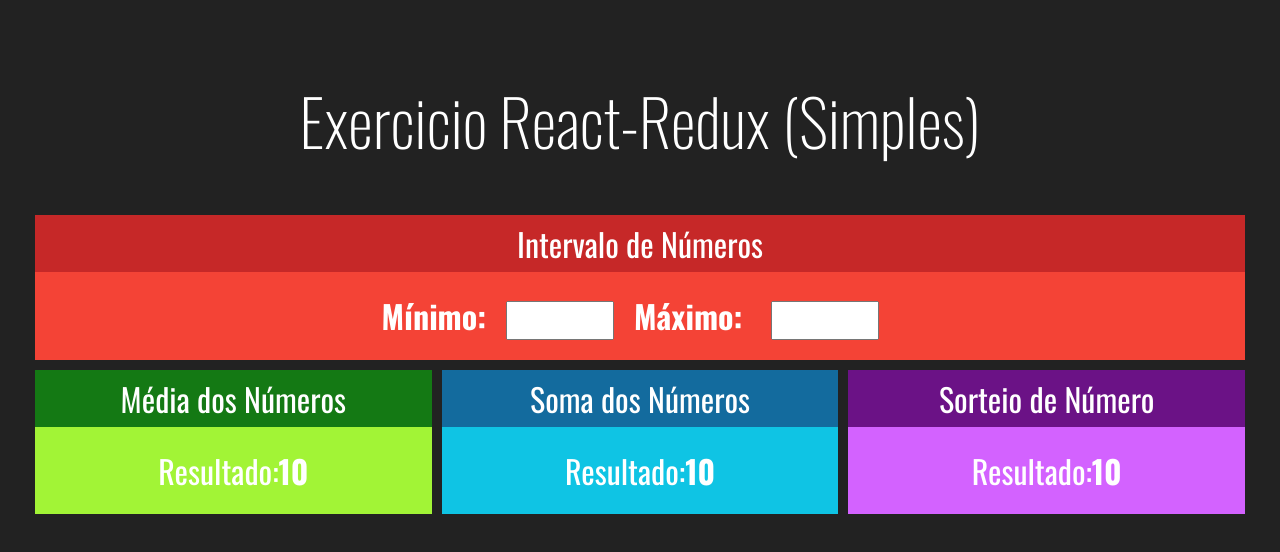
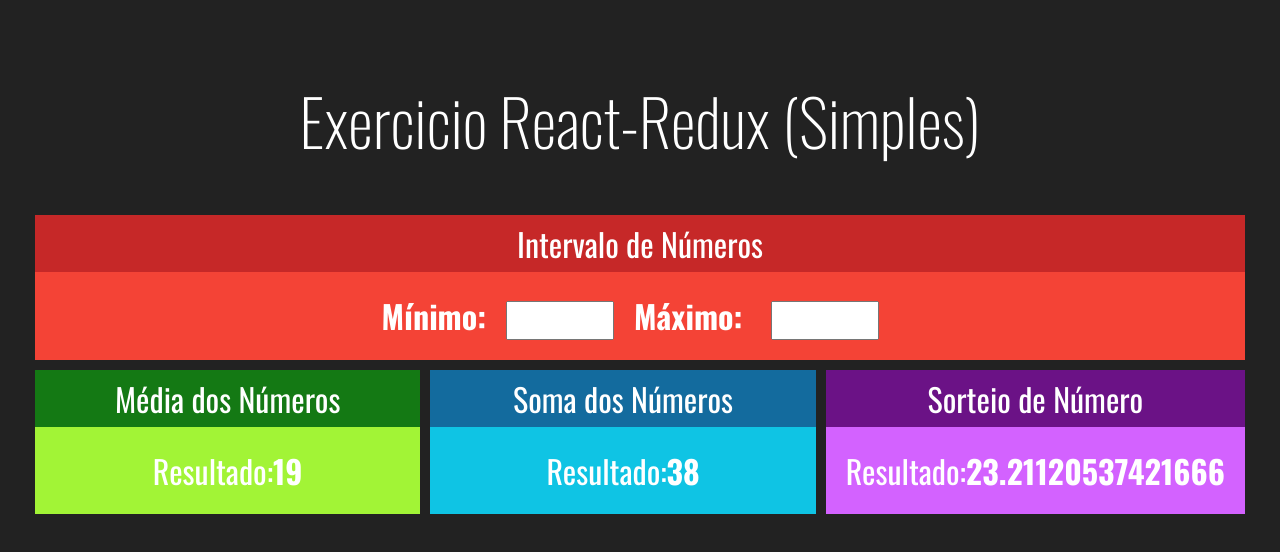
Before and after one commit to mauraodev/redux-simples, a React (Create React App) app: page / in a window 1280 px wide. Shown: the top 552 px of the page. Built offline with nearby package versions, Linux system fonts and the light colour scheme.

Commit message:
Conectando componentes

```diff
--- a/src/components/Media.jsx
+++ b/src/components/Media.jsx
@@ -1,17 +1,27 @@
 import React from 'react'
+import { connect } from 'react-redux'
 import Card from './Card'
 
 const Media = props => {
+    const { min, max } = props;
+
     return (
         <Card title="Média dos Números" green>
             <div>
                 <span>
                     <span>Resultado:</span>
-                    <strong>10</strong>
+                    <strong>{(min+max) / 2}</strong>
                 </span>
             </div>
         </Card>
     )
 }
 
-export default Media
+const mapStateToProps = state => {
+    return {
+        min: state.numeros.min,
+        max: state.numeros.max
+    }
+}
+
+export default connect(mapStateToProps)(Media)
--- a/src/components/Soma.jsx
+++ b/src/components/Soma.jsx
@@ -1,17 +1,28 @@
 import React from 'react'
+import { connect } from 'react-redux'
 import Card from './Card'
 
 const Soma = props => {
+  const { min, max } = props
+
   return (
     <Card title="Soma dos Números" blue>
       <div>
         <span>
           <span>Resultado:</span>
-                    <strong>10</strong>
+          <strong>{ min + max }</strong>
         </span>
       </div>
     </Card>
   )
 }
 
-export default Soma
+const mapStateToProps = (state) => {
+  return {
+    min: state.numeros.min,
+    max: state.numeros.max,
+  }
+}
+
+
+export default connect(mapStateToProps)(Soma)
--- a/src/components/Sorteio.jsx
+++ b/src/components/Sorteio.jsx
@@ -1,17 +1,28 @@
 import React from 'react'
+import { connect } from 'react-redux'
 import Card from './Card'
 
 const Sorteio = props => {
+    const { min, max } = props
+    const resultado = (Math.random() * max) - min
+
     return (
         <Card title="Sorteio de Número" purple>
             <div>
                 <span>
                     <span>Resultado:</span>
-                    <strong>10</strong>
+                    <strong>{resultado}</strong>
                 </span>
             </div>
         </Card>
     )
 }
 
-export default Sorteio
+const mapStateToProps = (state) => {
+    return {
+        min: state.numeros.min,
+        max: state.numeros.max
+    }
+}
+
+export default connect(mapStateToProps)(Sorteio)
--- a/src/store/storeConfig.js
+++ b/src/store/storeConfig.js
@@ -5,8 +5,8 @@
         console.log(state, ' ', action)
 
         return {
-            min: 1,
-            max: 10
+            min: 7,
+            max: 31
         }
     },
     nomes: function (state, action) {
```
Lines whose indentation alone changed are shown as unchanged.
